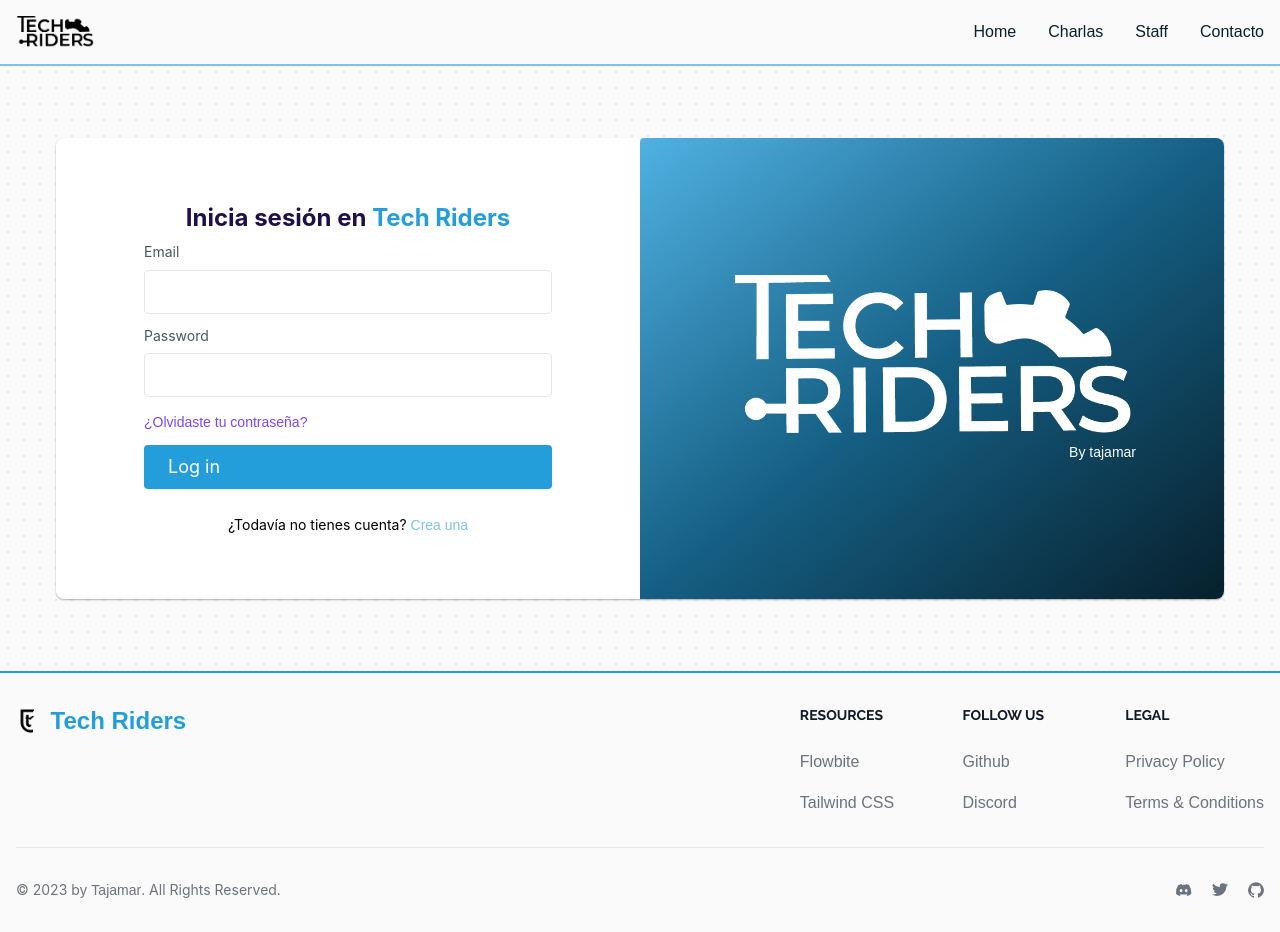
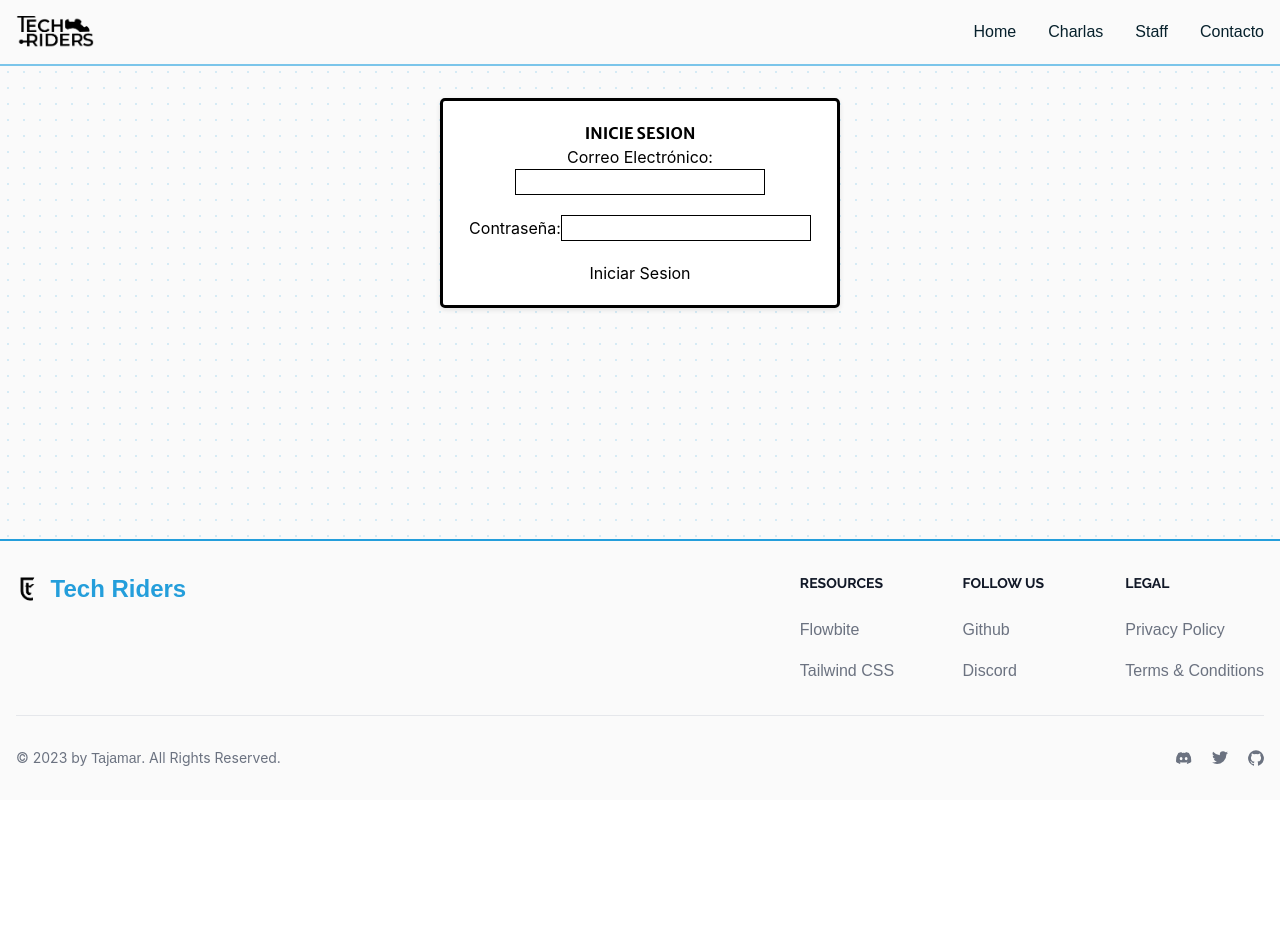
Before and after one commit to werku-lopez/tech-riders, a React (Create React App) app: page /login in a window 1280 px wide. After the commit the page ends 800 px from the top, so only its background shows below. Built offline with nearby package versions, Linux system fonts and the light colour scheme; a web font is replaced by a local one.

Commit message:
TokenAdminOk

```diff
--- a/src/Router.js
+++ b/src/Router.js
@@ -40,7 +40,7 @@
   <LayoutComponent>
     <Routes>
       <Route path="/" element={<HomePage />} />
-      <Route path="/login" element={<LoginPageDesign />} />
+      <Route path="/login" element={<LoginPage/>} />
       <Route path="/crearcuenta" element={<CrearCuentaPage />} />
 
       <Route path="/contacto" element={<Contactpage />} />
--- a/src/pages/LoginPage.jsx
+++ b/src/pages/LoginPage.jsx
@@ -1,6 +1,6 @@
 import React, { Component } from "react";
 import axios from "axios";
-import { NavLink } from "react-router-dom";
+import { NavLink, Navigate } from "react-router-dom";
 
 export default class LoginPage extends Component {
   cajaMail = React.createRef();
@@ -8,6 +8,7 @@
 
   state = {
     statusLogueado: false,
+    statusLogin: false,
     token: "",
     statusVerficado: false
   };
@@ -34,9 +35,11 @@
       if (response.data) {
         this.setState({
           statusLogueado: true,
-          token: response.data,
-          statusVerficado: true
+          token: response.data.response,
+          statusVerficado: true,
+          statusLogin:true
         });
+
       } else{
         this.setState({
           statusLogueado: false,
@@ -60,10 +63,11 @@
           textAlign: "center",
         }}
       >
+
         <h1>
           <b>INICIE SESION</b>
         </h1>
-        <form>
+        <form onSubmit={this.postLogin}>
           <div style={{ marginBottom: "20px" }}>
             <label htmlFor="email">Correo Electrónico:</label>
             <input
@@ -86,16 +90,15 @@
               required
             />
           </div>
-        <button onClick={this.postLogin} className="btn btn-dark mt-4">
-            Iniciar Sesión
-          </button>
+
+          <button>Iniciar Sesion</button>
 
           {this.state.statusVerficado && (
   <>
     {this.state.statusLogueado ? (
       <div>
          <p>USUARIO REGISTRADO</p>
-         <NavLink to={"/vertechriders/"+this.state.token}> <button>Ver todos los techriders</button></NavLink>
+        <button>Ver todos los techriders</button>
       </div>
 
     ) : (
@@ -107,6 +110,14 @@
   </>
 )}
         </form>
+
+        <div>
+          {
+            this.state.statusLogin ==true&&(
+                   <Navigate to={"/vertechriders/"+this.state.token}></Navigate>
+            )
+          }
+        </div>
       </div>
     );
   }
```
